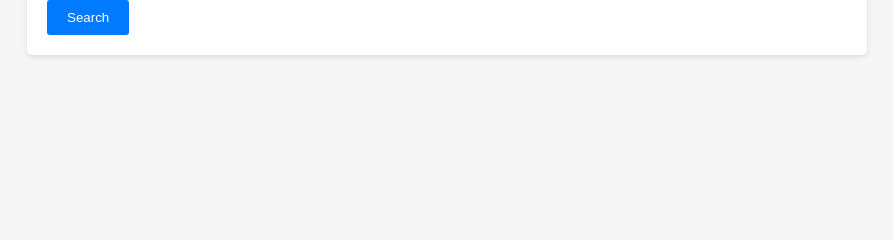
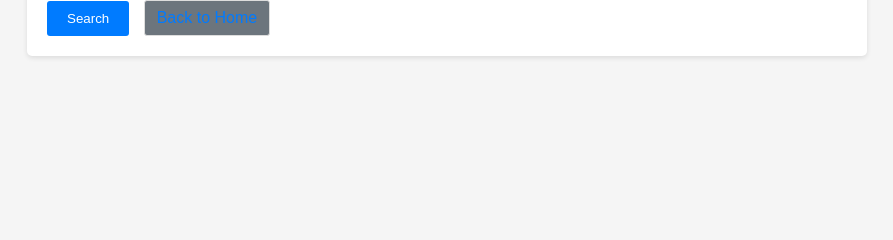
Before and after one commit to WadeOpulentity/CS5330-Project, a Flask app: page /route_queries/ in a window 1280 px wide. Shown: the part 308-548 px from the top of the page, without its empty margins (193-1086 px from the left). Run offline with Flask 3, Linux system fonts and the light colour scheme; data that the repository does not hold is empty.

Commit message:
added back to home button

```diff
--- a/app/templates/queries/route_query.html
+++ b/app/templates/queries/route_query.html
@@ -1,8 +1,5 @@
-{% extends "base.html" %}
-
-{% block title %}Route Query - Space Management System{% endblock %}
-
-{% block content %}
+{% extends "base.html" %} {% block title %}Route Query - Space Management
+System{% endblock %} {% block content %}
 <div class="row">
   <div class="col-12">
     <div class="card">
@@ -23,7 +20,9 @@
               </select>
             </div>
             <div class="col-md-5">
-                            <label for="destination" class="form-label">Destination Spaceport</label>
+              <label for="destination" class="form-label"
+                >Destination Spaceport</label
+              >
               <select class="form-control" id="destination" name="destination">
                 {% for port in spaceports %}
                 <option value="{{ port.id }}">{{ port.name }}</option>
@@ -31,7 +30,12 @@
               </select>
             </div>
             <div class="col-md-2 d-flex align-items-end">
-                            <button type="submit" class="btn btn-primary w-100">Search</button>
+              <button type="submit" class="btn btn-primary w-100">
+                Search
+              </button>
+              <a href="{{ url_for('index') }}" class="btn btn-secondary"
+                >Back to Home</a
+              >
             </div>
           </div>
         </form>
```
Lines whose indentation alone changed are shown as unchanged.
